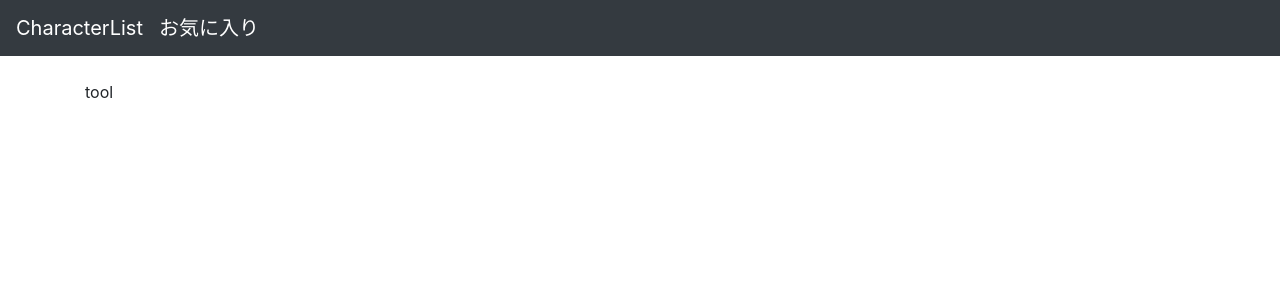
After one commit to mizugame634978/smash_note, a Django app: page /smash_note/tool/ in a window 1280 px wide. The commit adds this page. Shown: the top 300 px of the page. Run offline with Django 4.2, Linux system fonts and the light colour scheme; parts of the project's set-up code (start-up, migrations or seed data) failed here and were passed over; some libraries are stand-ins or nearby versions.

Commit message:
便利ツールのurlを書いた

```diff
--- a/smash_proj/smash_note/templates/smash_note/base.html
+++ b/smash_proj/smash_note/templates/smash_note/base.html
@@ -6,11 +6,12 @@
         <link rel='stylesheet' href='https://maxcdn.bootstrapcdn.com/bootstrap/4.0.0/css/bootstrap.min.css' >
         <style>body {padding-top: 80px;}</style>
         <title>Lunchmap</title>
-        <a href="{%url  'smash_note:favorite_characters'%}">a</a>
+
     </head>
     <body>
         <nav class='navbar navbar-expand-sm navbar-dark bg-dark fixed-top'>
-            <a class='navbar-brand' href='{% url "smash_note:character_index" %}'>List</a>
+            <a class='navbar-brand' href='{% url "smash_note:character_index" %}'>CharacterList</a>
+            <a class = 'navbar-brand' href="{%url  'smash_note:favorite_characters'%}">お気に入り</a>
         </nav>
         <div class='container'>{#divはコンテナクラスをいい感じにする#}
             {% block content %}
--- /dev/null
+++ b/smash_proj/smash_note/templates/smash_note/tool.html
@@ -0,0 +1,4 @@
+{% extends './base.html' %}
+{% block content %}
+<p>tool</p>
+{%endblock%}
--- a/smash_proj/smash_note/urls.py
+++ b/smash_proj/smash_note/urls.py
@@ -17,6 +17,7 @@ urlpatterns = [
     #path('<int:pk>/update/<int:pk>',views.MemoUpdateView.as_view(),name='memo_update'),
     path('favorite-characters/', views.FavoriteCharactersView.as_view(), name='favorite_characters'),
     path('<int:pk>/fcdelete/',views.FavoriteDeleteView.as_view(),name='fc_delete'),
+    path('tool/', views.ToolView.as_view(), name='tool'),
 
 
 ]
--- a/smash_proj/smash_note/views.py
+++ b/smash_proj/smash_note/views.py
@@ -229,3 +229,9 @@ class FavoriteDeleteView(View):
 
 
 #'''
+#class ToolView(View):
+class ToolView(generic.ListView):
+    template_name = 'smash_note/tool.html'
+    model = MatchResult
+    # def get(self,request):
+    #     print("tool")
```
